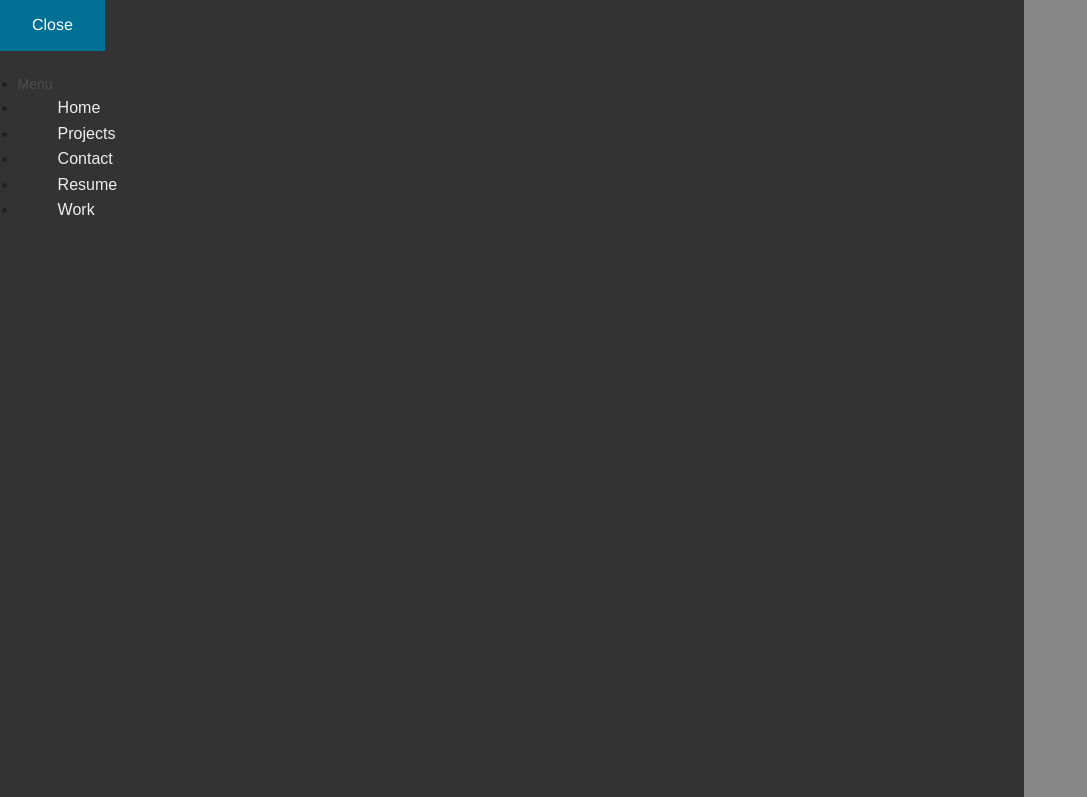
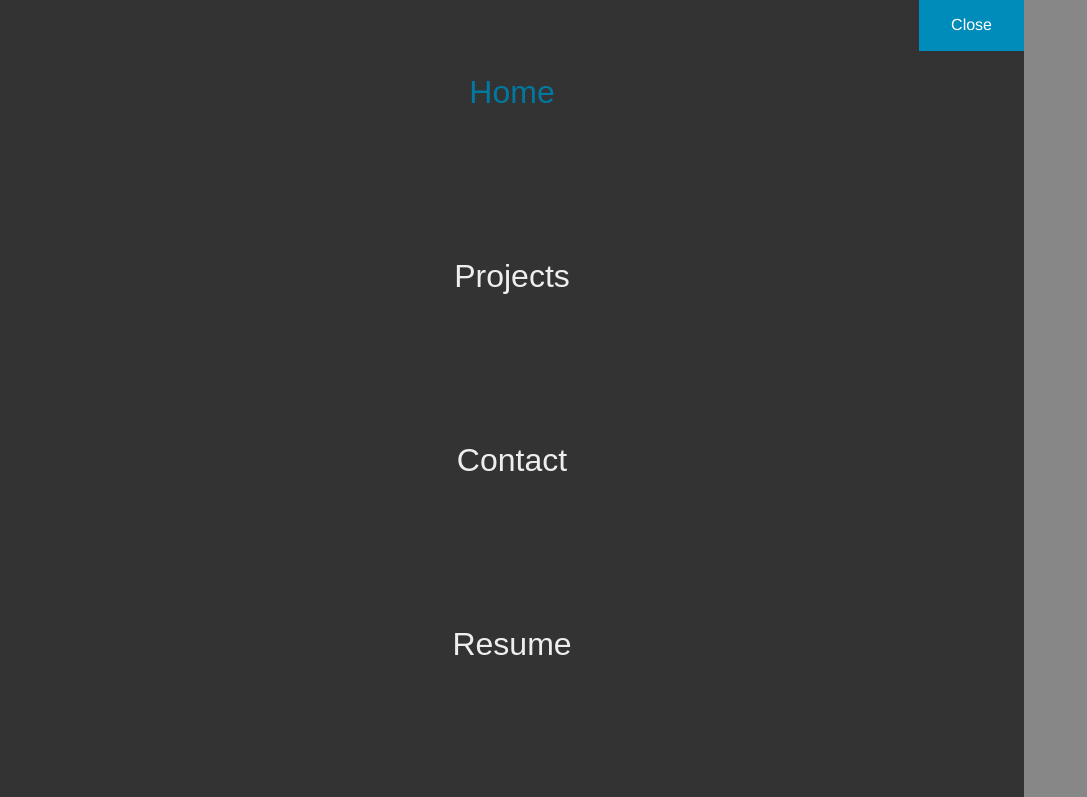
Before and after one commit to team-bubbles/nmcs1, a plain HTML site: page Template/index.html in a window 1280 px wide. Both pictures are taken after a click on the button 56 px from the left and 52 px from the top of the page. Shown: the top 797 px of the page, without its empty margins (0-1087 px from the left). Drawn offline with Linux system fonts and the light colour scheme; a web font is replaced by a local one.

Commit message:
Menu Css updated, now correctly displayed. Cleaned up garbage html and css.

```diff
--- a/Template/css/main.css
+++ b/Template/css/main.css
@@ -101,7 +101,7 @@ nav a{
 
 
 
-/*My Overlay Menu Try */
+/*My Overlay Menu */
 .overlayMenu{
     opacity: 0;
     visibility: hidden;
@@ -111,7 +111,7 @@ nav a{
 .overlayMenu.open{
     opacity: 1;
     visibility: visible;
-    transition: opacity 0.5s;
+    transition: opacity 0.5s, visibility 0s 0.5s;
     width: 80%;
     height: 100%;
     display: block;
@@ -120,13 +120,12 @@ nav a{
 }
 
 .overlayMenu nav{
-    /*
-    perspective: 1200px;
-    */
     display: block;
     width: 80%;
     height: 100%;
     background: #333333;
+	text-align: center;
+	font-size: 35px;
     z-index: 9003;
 }
 
@@ -145,8 +144,18 @@ nav a{
     transform: translateY(25%) rotateX(-35deg);
 }
 
+.navA{
+	text-align: center;
+	font-size: 32px;
+	display: block;
+}
+
+#closeBTN{
+float: right;
+}
+
 #prBox{
-		position: fixed;
+	position: fixed;
     width: 80%;
     height: 100%;
     display: block;
--- a/Template/index.html
+++ b/Template/index.html
@@ -20,6 +20,7 @@
         <div id="projects-wrapper">
           <div class="project small-6 medium-4 columns" id="p1">
             <h2>Project One</h2>
+
           </div>
 					<div class="project small-6 medium-4 columns" id="p2">
             <h2>Project Two</h2>
@@ -48,50 +49,6 @@
         </div>
       </div>
       <div id="LAYER_TOP">
-          <!--
-          <div class="off-canvas-wrap" data-offcanvas>
-              <div class="inner-wrap">
-                <nav class="tab-bar">
-                    <section class="left-small">
-                        <a class="left-off-canvas-toggle menu-icon" href="#"><span></span></a>
-                    </section>
-                    <!--section class="middle tab-bar-section">
-
-                    </section-->
-
-                    <!--
-                    <section class="right-small">
-                        <a class="right-off-canvas-toggle menu-icon" href="#"><span></span></a>
-                    </section>
-
-                </nav>
-
-                <aside class="left-off-canvas-menu">
-                    <ul class="off-canvas-list">
-                        <li><label>Menu</label></li>
-                        <li><a href="#">Home</a></li>
-                        <li><a href="#">Projects</a></li>
-                        <li><a href="#">Contact</a></li>
-                        <li><a href="#">Resume</a></li>
-                        <li><a href="#">Work</a></li>
-                    </ul>
-                </aside>
-
-
-                <!--
-                <aside class="right-off-canvas-menu">
-                    <ul class="off-canvas-list">
-                        <li><label>Users</label></li>
-                        <li><a href="#">Derpette</a></li>
-                        <li><a href="#">...</a> </li>
-                    </ul>
-                </aside>
-
-
-                <a class="exit-off-canvas"></a>
-              </div>
-          </div>
-          -->
           <button type="button" id="menuBTN"></button>
 
 
@@ -99,16 +56,13 @@
             <div id="prBox">
                 <button type="button" class="overlay-close" id="closeBTN">Close</button>
                 <nav id="overlay nav">
-                    <ul>
-                        <li><label>Menu</label></li>
-                        <li><a href="#">Home</a></li>
-                        <li><a href="#">Projects</a></li>
-                        <li><a href="#">Contact</a></li>
-                        <li><a href="#">Resume</a></li>
-                        <li><a href="#">Work</a></li>
-                    </ul>
+                    <a href="#" class="navA">Home</a>
+                    <a href="#" class="navA">Projects</a>
+                    <a href="#" class="navA">Contact</a>
+                    <a href="#" class="navA">Resume</a>
+                    <a href="#" class="navA">Work</a>
                 </nav>
-            </div>
+            </div> <!-- End ProperBox Div -->
           </div> <!-- End Overlay Menu -->
       </div>  <!-- Layer Top End -->
     </div> <!-- Layer All End -->
```
